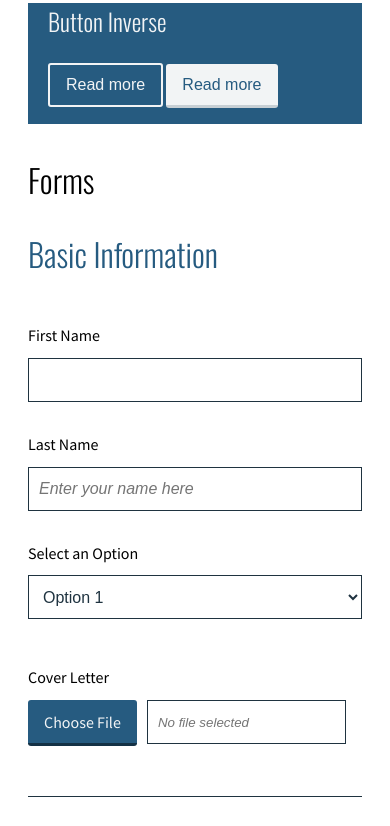
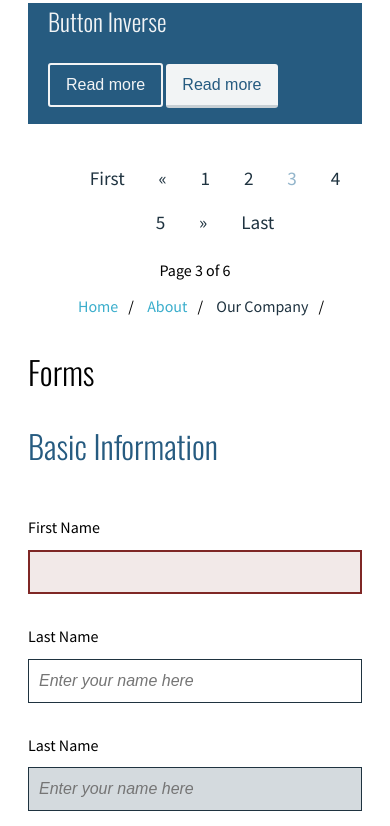
Before and after one commit to ArcaneMainFrame/framework2, a website: page index.html in a window 390 px wide. Shown: the part 979-1805 px from the top of the page. Drawn offline with nearby package versions, Linux system fonts and the light colour scheme.

Commit message:
added stuff
Pagination first pass, breadcrumbs first pass, skeleton for navbar,
typography settings, & form bug fixes

```diff
--- a/index.html
+++ b/index.html
@@ -60,16 +60,42 @@
 
             <div class="contain">
                 <section>
+                    <ul class="pagination">
+                        <li><a href="#">First</a></li>
+                        <li><a href="#">&laquo;</a></li>
+                        <li><a href="#">1</a></li>
+                        <li><a href="#">2</a></li>
+                        <li class="active"><a href="#">3</a></li>
+                        <li><a href="#">4</a></li>
+                        <li><a href="#">5</a></li>
+                        <li><a href="#">&raquo;</a></li>
+                        <li><a href="#">Last</a></li>
+                    </ul>
+                    <p class="pagination-counter">Page 3 of 6</p>
+
+                    <ul class="breadcrumbs">
+                        <li><a href="#">Home</a></li>
+                        <li><a href="#">About</a></li>
+                        <li class="active"><a href="#">Our Company</a></li>
+                    </ul>
+                </section>
+            </div>
+
+            <div class="contain">
+                <section>
                     <h2>Forms</h2>
                     <form>
                         <fieldset>
                             <legend>Basic Information</legend>
 
                              <label>First Name</label>
-                            <input type="text">
+                            <input class="has-error" type="text">
 
                             <label>Last Name</label>
                             <input type="text" placeholder="Enter your name here">
+
+                             <label>Last Name</label>
+                            <input type="text" disabled="disabled" placeholder="Enter your name here">
 
                             <label>Select an Option</label>
                             <select>
@@ -102,6 +128,31 @@
                 </section>
             </div>
 
+            <div class="contain">
+                <section>
+                    <h3>Mobile Menu</h3>
+
+                    <header class="navbar">
+                        <h3>Logo</h3>
+                        <button class="menu-toggle">Menu</button>
+                         <nav>
+                            <ul>
+                                <li>
+                                    <a href="#">Home</a>
+                                </li>
+                                <li>
+                                    <a href="#">About</a>
+                                </li>
+                                <li>
+                                    <a href="#">Contact</a>
+                                </li>
+                            </ul>
+                        </nav>
+                    </header>
+
+                </section>
+            </div>
+
         </main>
         <script src="js/main.js"></script>
     </body>
--- /dev/null
+++ b/styles/_breadcrumbs.scss
@@ -0,0 +1,36 @@
+.breadcrumbs {
+	list-style-type: none;
+
+	li {
+		display: inline-block;
+
+		&:after {
+			content: '/';
+			display:inline-block;
+		}
+	}
+
+	.active {
+		a {
+			cursor: text;
+			color: $charcoal;
+
+			&:hover,
+			&:active {
+				color: $charcoal;
+			}
+		}
+	}
+
+	a {
+		color: $ocean;
+		display: inline-block;
+		padding: 0 10px;
+		text-decoration: none;
+
+		&:hover,
+		&:active {
+			color: darken($ocean, 20%);
+		}
+	}
+}
--- a/styles/_forms.scss
+++ b/styles/_forms.scss
@@ -5,7 +5,6 @@ fieldset {
 	padding:0 0 2.5em;
 	position:relative;
 }
-
 
 legend {
 	font-family:$headings-font-family;
@@ -43,6 +42,16 @@ input[type="tel"] {
 	height: 44px;
 	padding:0 10px;
 	width:100%;
+
+	&.has-error {
+		background: rgba($dark-red, .1);
+		border-width: 2px;
+		border-color: $dark-red;
+	}
+
+	&:disabled {
+		background: $silver;
+	}
 }
 
 select {
--- /dev/null
+++ b/styles/_pagination.scss
@@ -0,0 +1,32 @@
+.pagination {
+	list-style-type: none;
+	font-size: 1.2em;
+	margin-bottom: 10px;
+	text-align: center;
+
+	li {
+		display: inline-block;
+	}
+
+	a {
+		color: $charcoal;
+		display: block;
+		padding:10px 15px;
+		text-decoration: none;
+
+		&:hover,
+		&:active {
+			background: $silver;
+		}
+	}
+
+	.active {
+		a {
+			color: lighten($charcoal, 50%);
+		}
+	}
+}
+
+.pagination-counter {
+	text-align: center;
+}
--- /dev/null
+++ b/styles/_typography.scss
@@ -0,0 +1,3 @@
+a {
+	color: $steel-blue;
+}
--- a/styles/site.scss
+++ b/styles/site.scss
@@ -1,5 +1,9 @@
 @import 'variables';
 @import 'buttons';
+@import 'navs';
+@import 'pagination';
+@import 'breadcrumbs';
+@import 'typography';
 @import 'custom';
 @import 'general';
 @import 'forms';
```
Also changed, not shown: styles/_navs.scss (added), styles/site.min.css, 1 other file.
